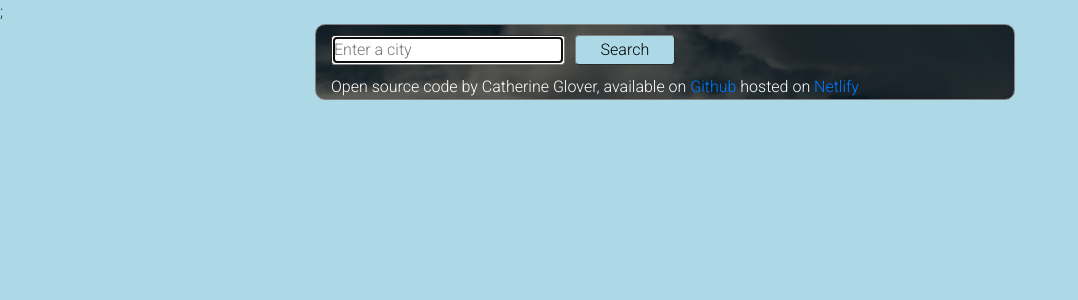
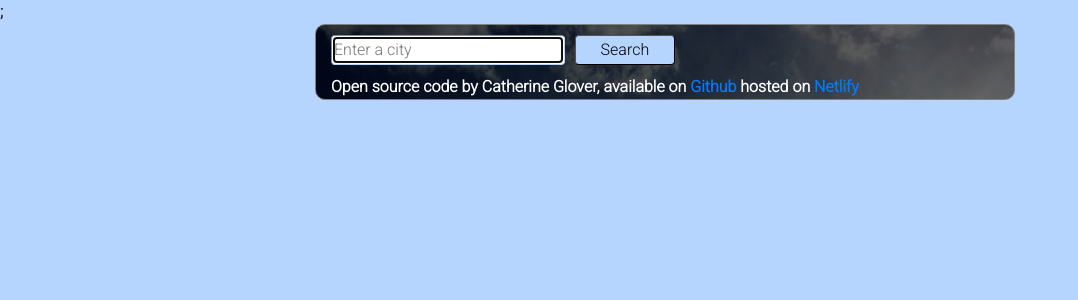
Before and after one commit to CathGlover/weather-react-shecodes-app, a React (Create React App) app: page / in a window 1280 px wide. Shown: the top 300 px of the page, without its empty margins (0-1078 px from the left). Built offline with nearby package versions, Linux system fonts and the light colour scheme; no server answers; a web font is replaced by a local one.

Commit message:
finalised design

```diff
--- a/src/WeatherForecast.css
+++ b/src/WeatherForecast.css
@@ -3,6 +3,7 @@
 }
 
 .forecastTemperatureMin {
-  opacity: 0.8;
-  margin: 5px;
+  opacity: 0.7;
+  margin: 10px;
+  text-align: center;
 }
--- a/src/WeatherForecast.js
+++ b/src/WeatherForecast.js
@@ -5,10 +5,11 @@ import "./WeatherForecast.css";
 import WeatherForecastDay from "./WeatherForecastDay";
 
 export default function WeatherForecast(event) {
+
   let forecast = event.data.allData.data.daily;
   return (
     <div className="WeatherForecast">
-      <div className="row">
+      <div className="row WeatherForecast">
         <div className="col">
           <div></div>
           <WeatherForecastDay forecast={forecast[1]} />
--- a/src/WeatherForecastDay.js
+++ b/src/WeatherForecastDay.js
@@ -2,8 +2,6 @@ import React from "react";
 import "./WeatherForecast.css";
 import WeatherIcon from "./WeatherIcon";
 export default function WeatherForecastDay(event) {
-  console.log(event.forecast);
-
   function createDate() {
     let date = new Date(event.forecast.time * 1000);
     let day = date.getDay();
--- a/src/WeatherIcon.js
+++ b/src/WeatherIcon.js
@@ -30,7 +30,7 @@ export default function WeatherIcon(props) {
   return (
     <ReactAnimatedWeather
       icon={codeMapping[props.code]}
-      color="#ADD8E6"
+      color="#B5D4FE"
       size={props.size}
       animate={true}
     />
--- a/src/WeatherSearch.css
+++ b/src/WeatherSearch.css
@@ -1,6 +1,7 @@
 body {
   font-family: "Roboto";
-  background: lightblue;
+  font-weight: bolder;
+  background: #b5d4fe;
 }
 .container {
   border: 1px solid;
@@ -19,7 +20,7 @@ body {
   height: 30px;
   border-radius: 4px;
   border-width: 1px;
-  border-color: grey;
+  border-color: #b5d4fe;
 }
 
 .search-button {
@@ -28,6 +29,6 @@ body {
   height: 30px;
   border-radius: 4px;
   border-width: 1px;
-  border-color: grey;
-  background-color: lightblue;
+  border-color: none;
+  background-color: #b5d4fe;
 }
```
Also changed, not shown: src/background.jpeg.
